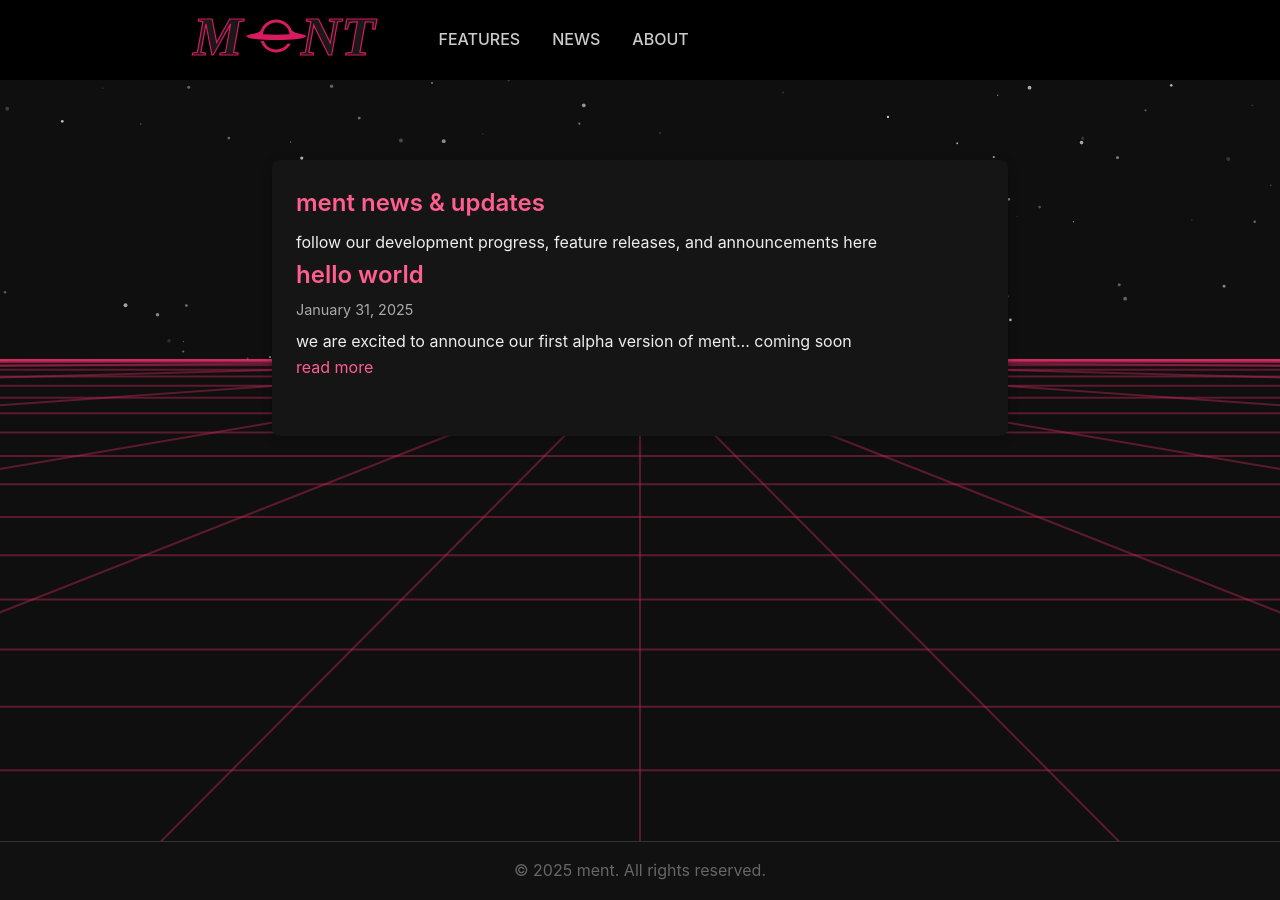
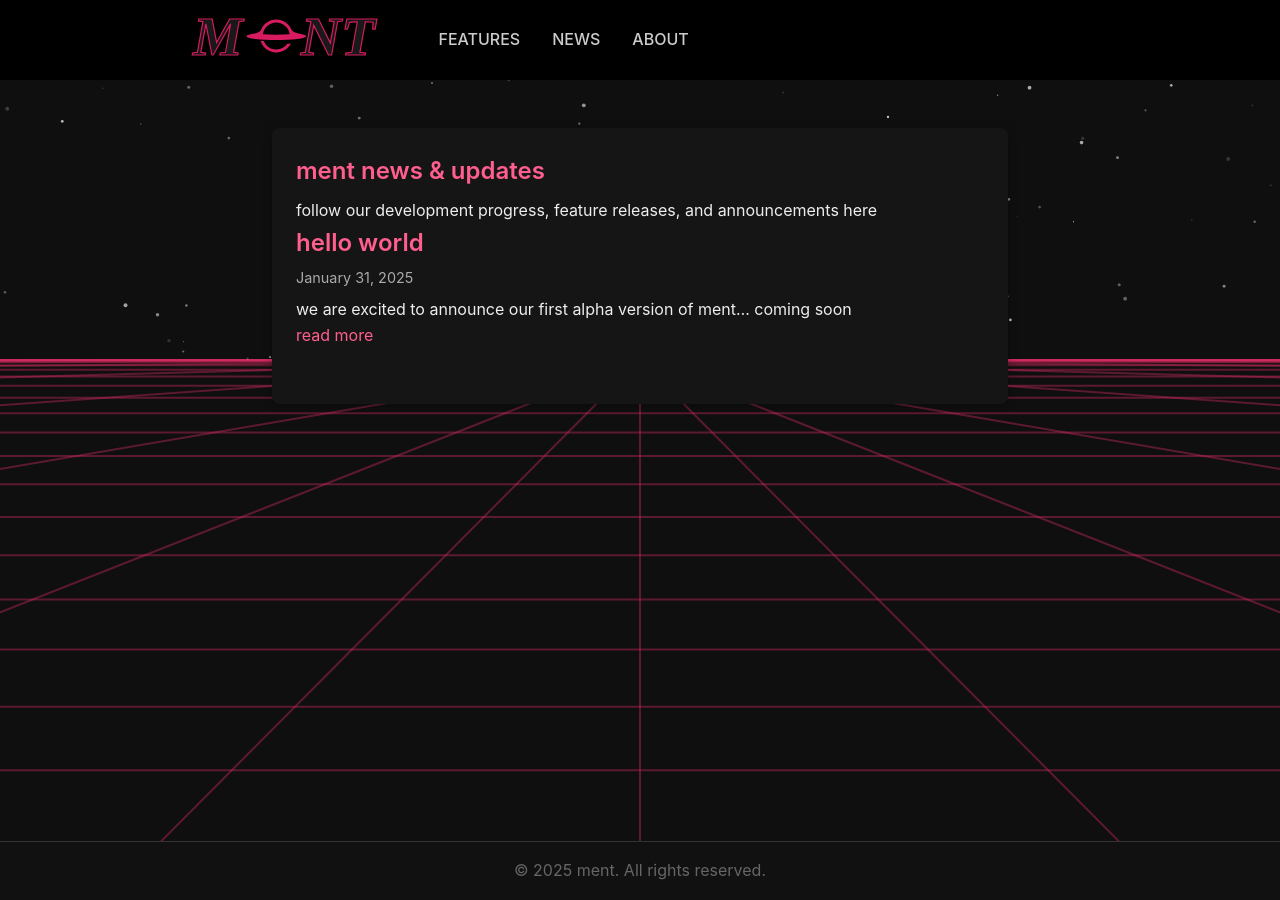
Before and after one commit to SpencerOs/ment.tools, a Jekyll site: the page built from news.html, in a window 1280 px wide. Built offline with Jekyll 4.4.1, drawn with Linux system fonts in a browser that asks for light colours.

Commit message:
Add reusable panel section class

```diff
--- a/about.html
+++ b/about.html
@@ -4,7 +4,7 @@ title: "about"
 ---
 
 <div class="container">
-  <section class="hero" style="margin: 2rem 0;">
+  <section class="panel">
     <h1>about ment</h1>
     <p>
       at ment, our mission is to empower users with
--- a/css/style.css
+++ b/css/style.css
@@ -3,6 +3,10 @@
     margin: 0;
     padding: 0;
     box-sizing: border-box;
+  }
+
+  :root {
+    --panel-bg: #151515;
   }
 
   html, body {
@@ -159,8 +163,8 @@
     margin-bottom: 0.5rem;
   }
 
-  .hero, .highlights, .cta {
-    background: #151515;
+  .hero, .highlights, .cta, .panel {
+    background: var(--panel-bg);
     margin-bottom: 2rem;
     padding: 1.5rem;
     border-radius: 8px;
@@ -243,7 +247,7 @@
         text-align: center;
     }
 
-    .hero, .highlights, .cta {
+    .hero, .highlights, .cta, .panel {
         padding: 1rem;
         margin-bottom: 1rem;
     }
--- a/features.html
+++ b/features.html
@@ -4,7 +4,7 @@ title: "features"
 ---
 
 <div class="container">
-  <section class="hero" style="margin: 2rem 0;">
+  <section class="panel">
     <h1>ment</h1>
     <h2>empowering your ai experience with privacy and control</h2>
     <p>Discover the unparalleled advantages of ment, designed to provide you with maximum control and privacy in AI interactions:</p>
--- a/news.html
+++ b/news.html
@@ -4,7 +4,7 @@ title: "news"
 ---
 
 <div class="container">
-  <section class="hero" style="margin: 2rem 0;">
+  <section class="panel">
     <h1>ment news & updates</h1>
     <p>follow our development progress, feature releases, and announcements here</p>
 
--- a/privacy_policy.html
+++ b/privacy_policy.html
@@ -4,7 +4,7 @@ title: "Privacy Policy"
 ---
 
 <div class="container">
-  <section class="hero" style="margin: 2rem 0;">
+  <section class="panel">
     <h1>Privacy Policy</h1>
     <p><em>Effective Date: March 5, 2025</em></p>
 
```
